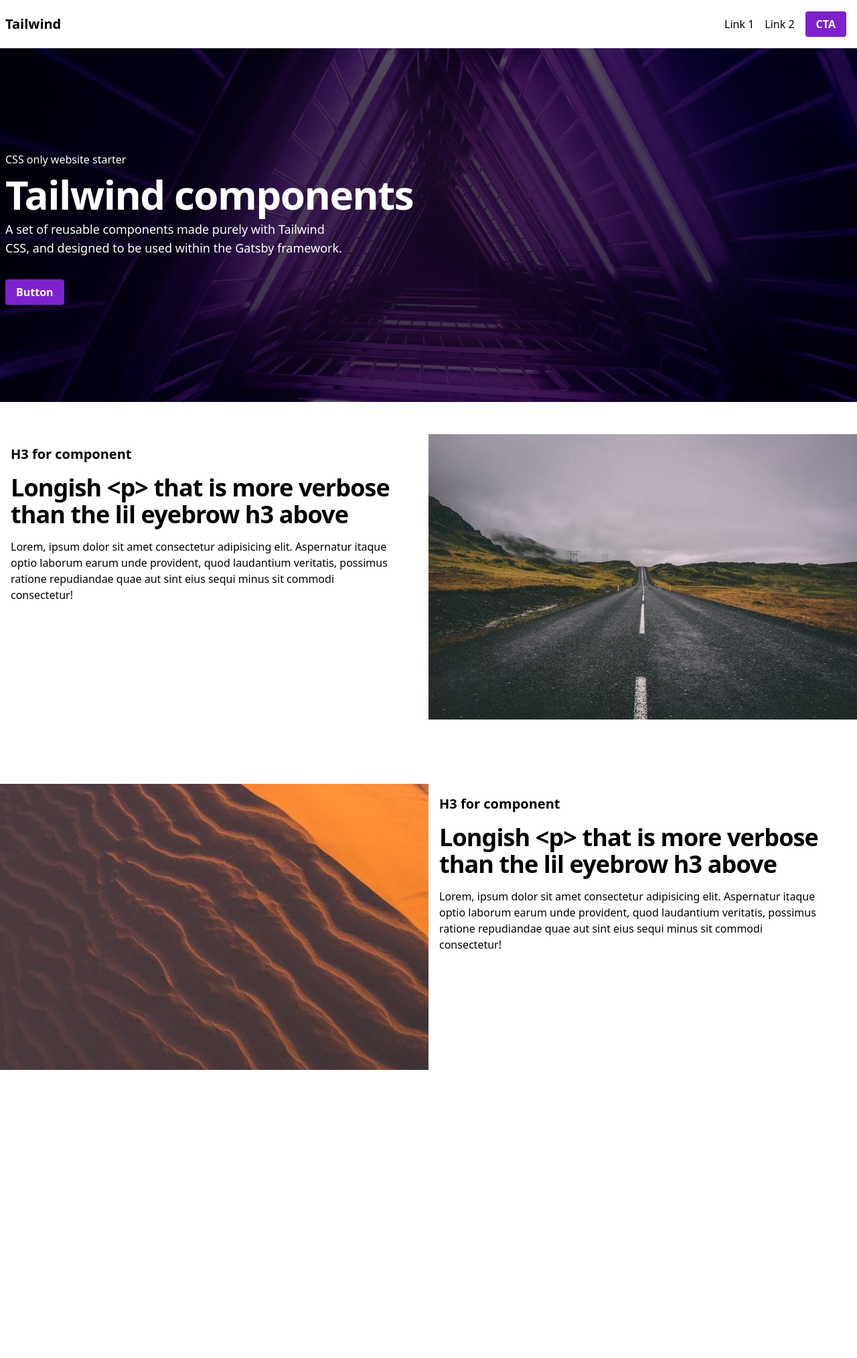
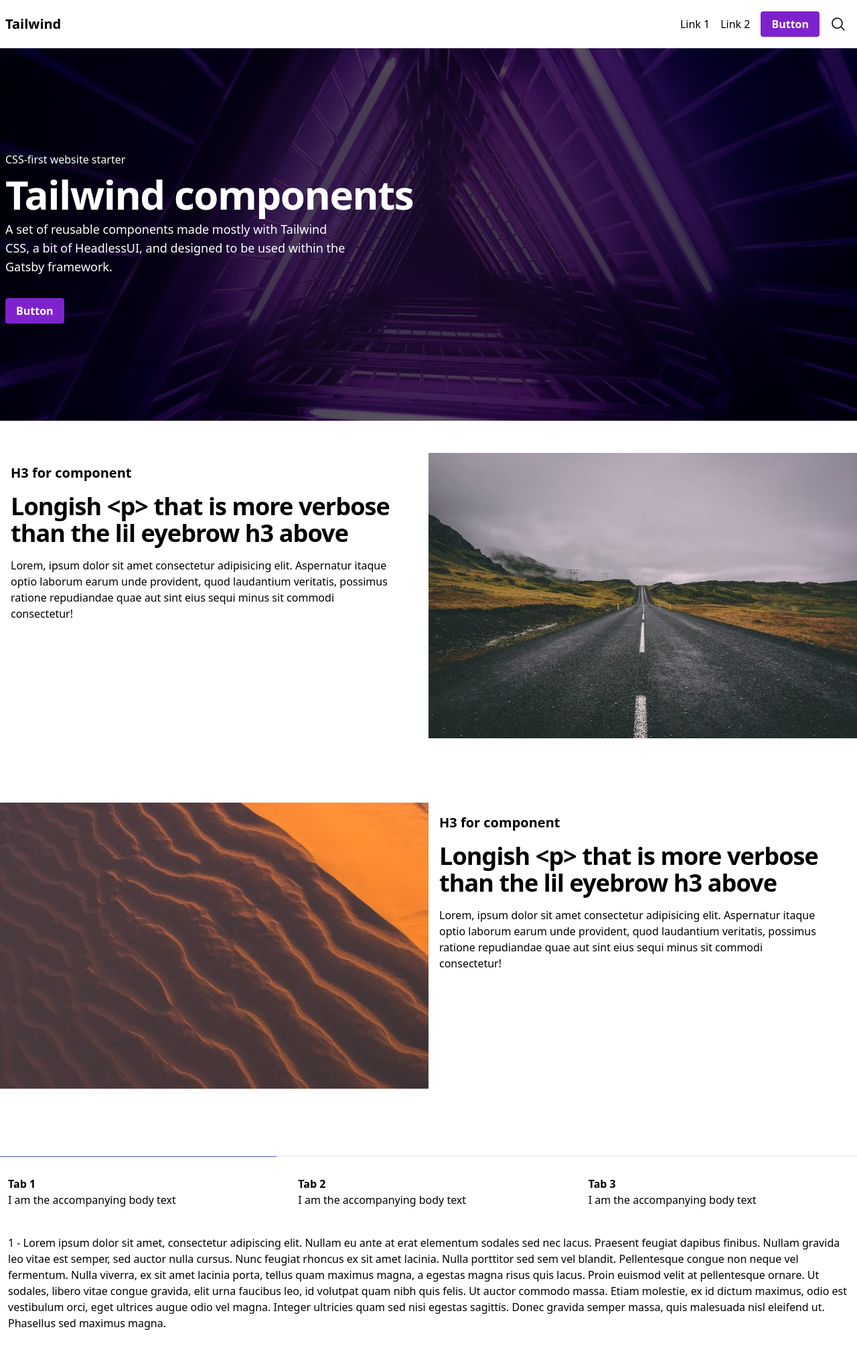
Before and after one commit to ChrisLaRocque/gatsby-starter-tailwind-components, a Gatsby site: page / in a window 1280 px wide. Shown: the whole page at 67% size. Before the commit the page ends 1645 px from the top, so only its background shows below. Built offline with nearby package versions, Linux system fonts and the light colour scheme; Gatsby itself is replaced by a stand-in of ours; a web font is replaced by a local one.

Commit message:
Adds tabs

```diff
--- a/package.json
+++ b/package.json
@@ -15,6 +15,9 @@
     "clean": "gatsby clean"
   },
   "dependencies": {
+    "@headlessui/react": "^1.7.8",
+    "@headlessui/tailwindcss": "^0.1.2",
+    "@heroicons/react": "^2.0.14",
     "gatsby": "^5.4.1",
     "gatsby-plugin-image": "^3.4.0",
     "gatsby-plugin-manifest": "^5.4.0",
--- a/src/components/Button.tsx
+++ b/src/components/Button.tsx
@@ -3,16 +3,16 @@ import { Link } from "gatsby";
 
 type ButtonProps = {
   to: string;
-  text: string;
+  children: string;
 };
 
-export default function Button({ to = "/", text = "Button" }: ButtonProps) {
+export default function Button({ to = "/", children = "Button" }: ButtonProps) {
   return (
     <Link
       to={to}
       className={`rounded bg-purple-700 py-2 px-4 font-bold text-white hover:bg-purple-900`}
     >
-      {text}
+      {children}
     </Link>
   );
 }
--- a/src/components/Layout.tsx
+++ b/src/components/Layout.tsx
@@ -1,6 +1,5 @@
 import React, { ReactNode } from "react";
 import Nav from "./Nav";
-
 type LayoutProps = {
   title: string;
   children: ReactNode;
--- a/src/components/Nav.tsx
+++ b/src/components/Nav.tsx
@@ -1,6 +1,8 @@
 import React from "react";
 import { Link, useStaticQuery, graphql } from "gatsby";
 import Button from "./Button";
+import { MagnifyingGlassIcon } from "@heroicons/react/24/solid";
+
 // type NavItem = {
 //   to: string;
 //   text: string;
@@ -16,6 +18,7 @@ export default function Nav({ title }: NavProps) {
         nodes {
           text
           to
+          type
         }
       }
     }
@@ -41,17 +44,22 @@ export default function Nav({ title }: NavProps) {
 
         <ul className="absolute top-[128%] right-[-26%] hidden bg-white peer-checked:block lg:relative lg:inset-0 lg:flex">
           {items &&
-            items.map((item) => (
-              <li
-                key={item.text}
-                className="relative block whitespace-nowrap p-4 lg:px-2"
-              >
-                <Link to={item.to}>{item.text}</Link>
-              </li>
-            ))}
-          <li className="relative block whitespace-nowrap p-4 lg:px-2">
-            <Button to="" text="CTA"></Button>
-          </li>
+            items.map((item) => {
+              return (
+                <li
+                  key={item.text}
+                  className="relative block whitespace-nowrap p-4 lg:px-2"
+                >
+                  {item.type == "button" && (
+                    <Button to={item.to}>{item.text}</Button>
+                  )}
+                  {item.type == "link" && <Link to={item.to}>{item.text}</Link>}
+                  {item.type == "search" && (
+                    <MagnifyingGlassIcon className="h-6 w-6" />
+                  )}
+                </li>
+              );
+            })}
         </ul>
       </div>
     </nav>
--- /dev/null
+++ b/src/components/Tabs.tsx
@@ -0,0 +1,42 @@
+import React from "react";
+import { Tab } from "@headlessui/react";
+import { graphql, useStaticQuery } from "gatsby";
+
+export default function Tabs() {
+  const data = useStaticQuery(graphql`
+    query TabsFallback {
+      allTabsJson {
+        nodes {
+          label {
+            body
+            heading
+          }
+          panel
+        }
+      }
+    }
+  `).allTabsJson.nodes;
+  return (
+    <section>
+      <div className="tab-wrapper mx-auto max-w-7xl py-7">
+        <Tab.Group>
+          <Tab.List className="mt-6 flex w-full justify-between border-t border-slate-200 sm:gap-0 lg:gap-x-5 ">
+            {data.map(({ label }) => {
+              return (
+                <Tab className="w-full border-t border-transparent py-7  px-3 text-left ui-selected:border-indigo-500 [&:not(:focus-visible)]:focus:outline-none">
+                  <h4 className="font-bold">{label.heading}</h4>
+                  <p>{label.body}</p>
+                </Tab>
+              );
+            })}
+          </Tab.List>
+          <Tab.Panels>
+            {data.map(({ panel }) => {
+              return <Tab.Panel className="p-3">{panel}</Tab.Panel>;
+            })}
+          </Tab.Panels>
+        </Tab.Group>
+      </div>
+    </section>
+  );
+}
--- a/src/data/navItems.json
+++ b/src/data/navItems.json
@@ -1,4 +1,6 @@
 [
-  { "to": "/", "text": "Link 1" },
-  { "to": "/", "text": "Link 2" }
+  { "to": "/", "text": "Link 1", "type": "link" },
+  { "to": "/", "text": "Link 2", "type": "link" },
+  { "to": "/", "text": "Button", "type": "button" },
+  { "to": null, "text": null, "type": "search" }
 ]
--- /dev/null
+++ b/src/data/tabs.json
@@ -0,0 +1,14 @@
+[
+  {
+    "label": { "heading": "Tab 1", "body": "I am the accompanying body text" },
+    "panel": "1 - Lorem ipsum dolor sit amet, consectetur adipiscing elit. Nullam eu ante at erat elementum sodales sed nec lacus. Praesent feugiat dapibus finibus. Nullam gravida leo vitae est semper, sed auctor nulla cursus. Nunc feugiat rhoncus ex sit amet lacinia. Nulla porttitor sed sem vel blandit. Pellentesque congue non neque vel fermentum. Nulla viverra, ex sit amet lacinia porta, tellus quam maximus magna, a egestas magna risus quis lacus. Proin euismod velit at pellentesque ornare. Ut sodales, libero vitae congue gravida, elit urna faucibus leo, id volutpat quam nibh quis felis. Ut auctor commodo massa. Etiam molestie, ex id dictum maximus, odio est vestibulum orci, eget ultrices augue odio vel magna. Integer ultricies quam sed nisi egestas sagittis. Donec gravida semper massa, quis malesuada nisl eleifend ut. Phasellus sed maximus magna."
+  },
+  {
+    "label": { "heading": "Tab 2", "body": "I am the accompanying body text" },
+    "panel": "2 - Lorem ipsum dolor sit amet, consectetur adipiscing elit. Nullam eu ante at erat elementum sodales sed nec lacus. Praesent feugiat dapibus finibus. Nullam gravida leo vitae est semper, sed auctor nulla cursus. Nunc feugiat rhoncus ex sit amet lacinia. Nulla porttitor sed sem vel blandit. Pellentesque congue non neque vel fermentum. Nulla viverra, ex sit amet lacinia porta, tellus quam maximus magna, a egestas magna risus quis lacus. Proin euismod velit at pellentesque ornare. Ut sodales, libero vitae congue gravida, elit urna faucibus leo, id volutpat quam nibh quis felis. Ut auctor commodo massa. Etiam molestie, ex id dictum maximus, odio est vestibulum orci, eget ultrices augue odio vel magna. Integer ultricies quam sed nisi egestas sagittis. Donec gravida semper massa, quis malesuada nisl eleifend ut. Phasellus sed maximus magna."
+  },
+  {
+    "label": { "heading": "Tab 3", "body": "I am the accompanying body text" },
+    "panel": "3 - Lorem ipsum dolor sit amet, consectetur adipiscing elit. Nullam eu ante at erat elementum sodales sed nec lacus. Praesent feugiat dapibus finibus. Nullam gravida leo vitae est semper, sed auctor nulla cursus. Nunc feugiat rhoncus ex sit amet lacinia. Nulla porttitor sed sem vel blandit. Pellentesque congue non neque vel fermentum. Nulla viverra, ex sit amet lacinia porta, tellus quam maximus magna, a egestas magna risus quis lacus. Proin euismod velit at pellentesque ornare. Ut sodales, libero vitae congue gravida, elit urna faucibus leo, id volutpat quam nibh quis felis. Ut auctor commodo massa. Etiam molestie, ex id dictum maximus, odio est vestibulum orci, eget ultrices augue odio vel magna. Integer ultricies quam sed nisi egestas sagittis. Donec gravida semper massa, quis malesuada nisl eleifend ut. Phasellus sed maximus magna."
+  }
+]
--- a/src/pages/index.tsx
+++ b/src/pages/index.tsx
@@ -1,10 +1,10 @@
 import * as React from "react";
-import { graphql, PageProps } from "gatsby";
+import { graphql, PageProps, HeadProps } from "gatsby";
 import Layout from "../components/Layout";
 import SEO from "../components/SEO";
 import Hero from "../components/Hero";
 import Split from "../components/Split";
-import type { HeadProps } from "gatsby";
+import Tabs from "../components/Tabs";
 
 export default function IndexPage(props: PageProps) {
   const { data } = props;
@@ -15,11 +15,12 @@ export default function IndexPage(props: PageProps) {
       <Hero
         image={heroImage.childImageSharp}
         h1="Tailwind components"
-        h2="CSS only website starter"
-        p="A set of reusable components made purely with Tailwind CSS, and designed to be used within the Gatsby framework."
+        h2="CSS-first website starter"
+        p="A set of reusable components made mostly with Tailwind CSS, a bit of HeadlessUI, and designed to be used within the Gatsby framework."
       />
       <Split image={splitImages.nodes[0].childImageSharp} />
       <Split image={splitImages.nodes[1].childImageSharp} />
+      <Tabs />
     </Layout>
   );
 }
--- a/tailwind.config.js
+++ b/tailwind.config.js
@@ -9,5 +9,5 @@ module.exports = {
       },
     },
   },
-  plugins: [],
+  plugins: [require("@headlessui/tailwindcss")],
 };
```
Also changed, not shown: src/gatsby-types.d.ts (+189 -1 lines), 1 other file.
